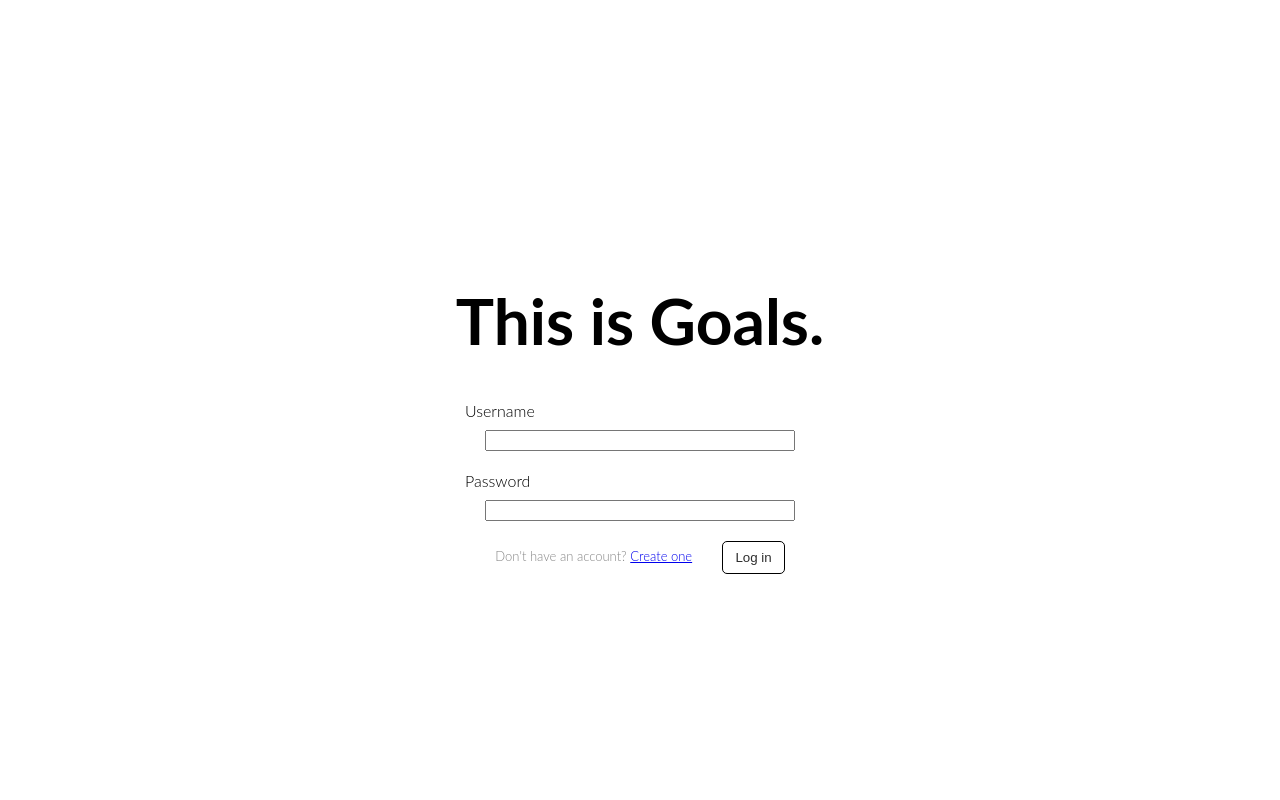
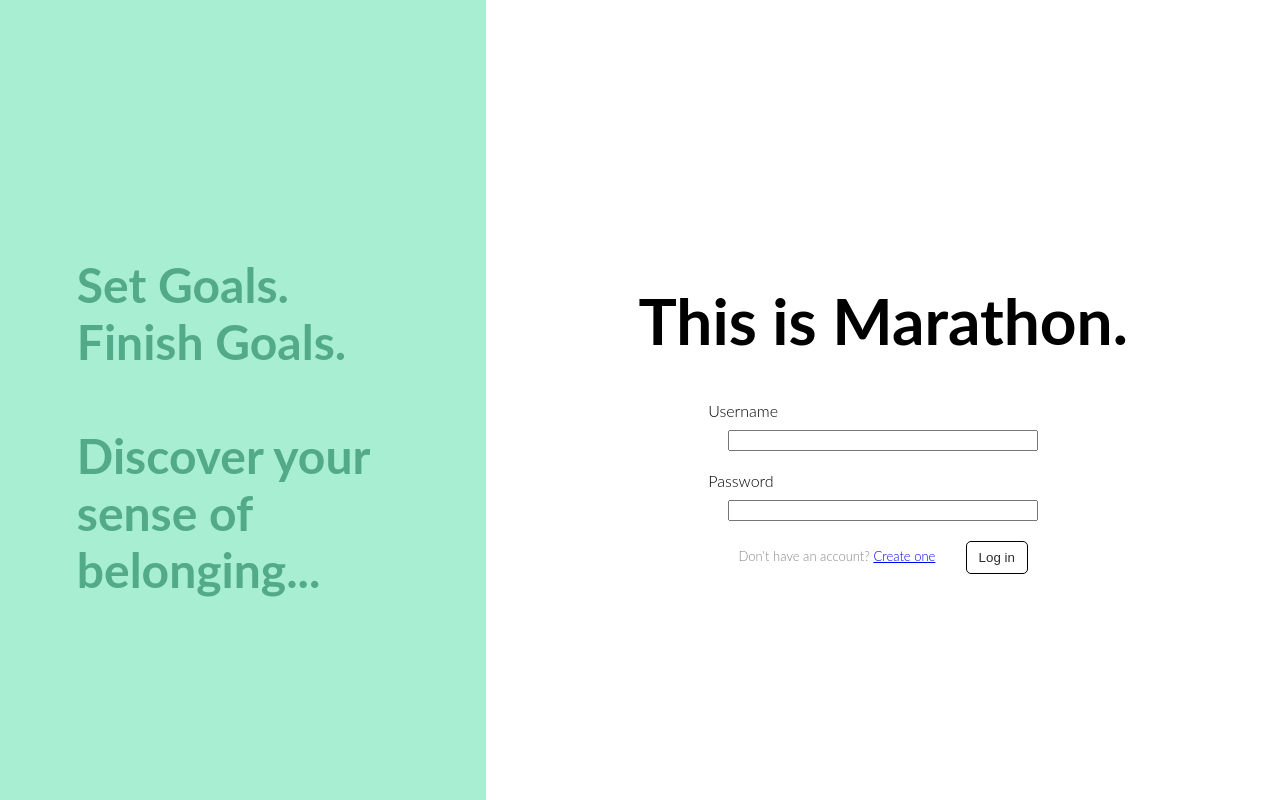
Before and after one commit to bdhmin/sd-hacks-2022, a React (Create React App) app in the folder goals-frontend/: page / in a window 1280 px wide. Built offline with nearby package versions, Linux system fonts and the light colour scheme.

Commit message:
landing page

```diff
--- a/goals-frontend/src/app/main/landing/landing.css
+++ b/goals-frontend/src/app/main/landing/landing.css
@@ -10,3 +10,29 @@
 h1 {
   font-size: 64px;
 }
+
+.right-block {
+  position: absolute;
+  width: 62vw;
+  right: 0px;
+  z-index: 1;
+}
+
+.left-block {
+  position: absolute;
+  width: 38vw;
+  left: 0px;
+  top: 0px;
+  bottom: 0px;
+  background: #A8EED3;
+  z-index: 0;
+}
+
+.left-block-text {
+  text-align: left;
+  font-size: 48px;
+  max-width: 26vw;
+  margin-left: 6vw;
+  margin-top: 20vw;
+  color: #53AA88;
+}
--- a/goals-frontend/src/app/main/landing/landing.tsx
+++ b/goals-frontend/src/app/main/landing/landing.tsx
@@ -9,8 +9,13 @@ function Landing() {
 
   return (
     <div className='landing'>
-      <h1>This is Goals.</h1>
-      <Login />
+      <div className='left-block'>
+        <h2 className='left-block-text'>Set Goals.<br/>Finish Goals.<br/><br/>Discover your sense of belonging...</h2>
+      </div>
+      <div className='right-block'>
+        <h1>This is Marathon.</h1>
+        <Login />
+      </div>
     </div>
   )
 }
--- a/goals-frontend/src/app/user-setup/login/login.css
+++ b/goals-frontend/src/app/user-setup/login/login.css
@@ -1,7 +1,7 @@
 .login {
   width: 350px;
   height: 20vh;
-  display: flex;
+  display: inline-flex;
   justify-content: flex-start;
   flex-direction: column;
   text-align: start;
--- a/goals-frontend/src/app/user-setup/login/login.tsx
+++ b/goals-frontend/src/app/user-setup/login/login.tsx
@@ -43,7 +43,7 @@ function Login() {
         <button onClick={() => login_user()}>Log in</button>
       </div>
       {!canLogin ? (
-       <p className='error'>*Username or password is incorrect</p>
+      <p className='error'>*Username or password is incorrect</p>
       ) : (<p></p>)}
     </div>
   )
```
